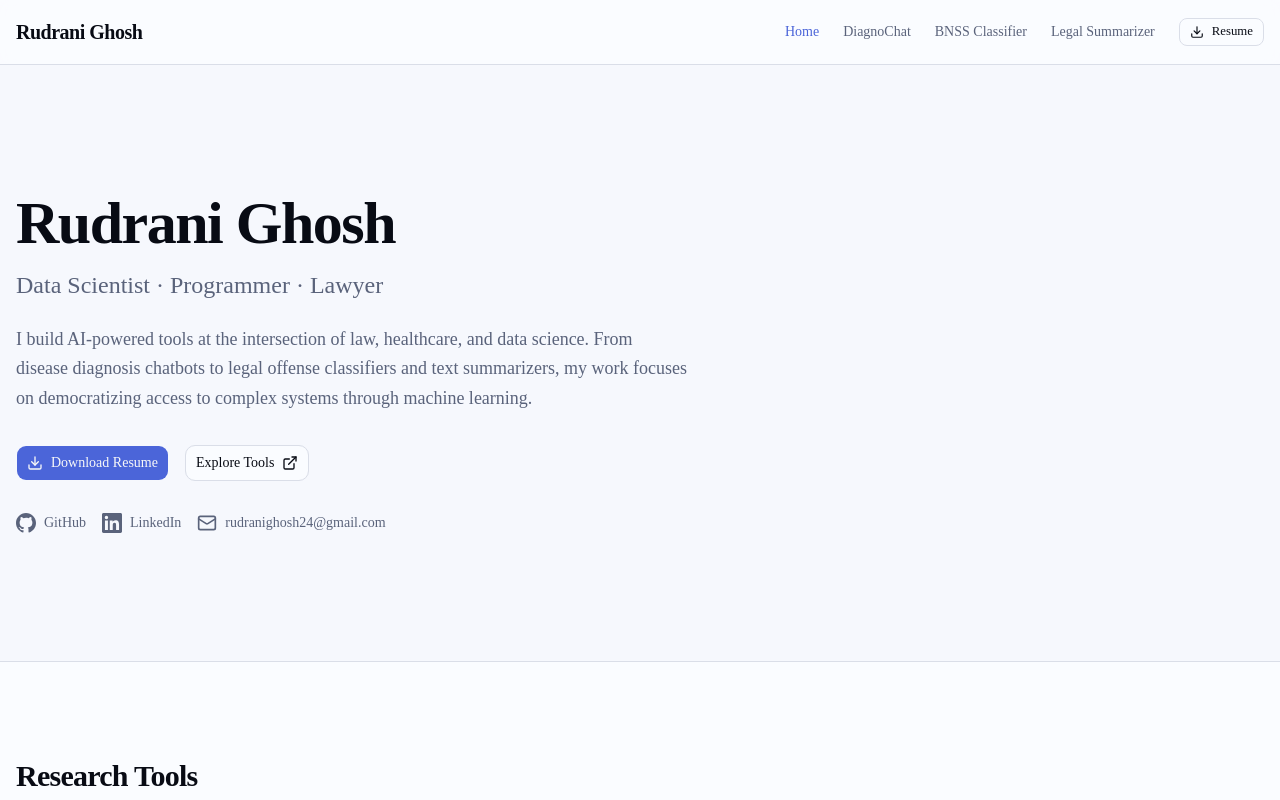
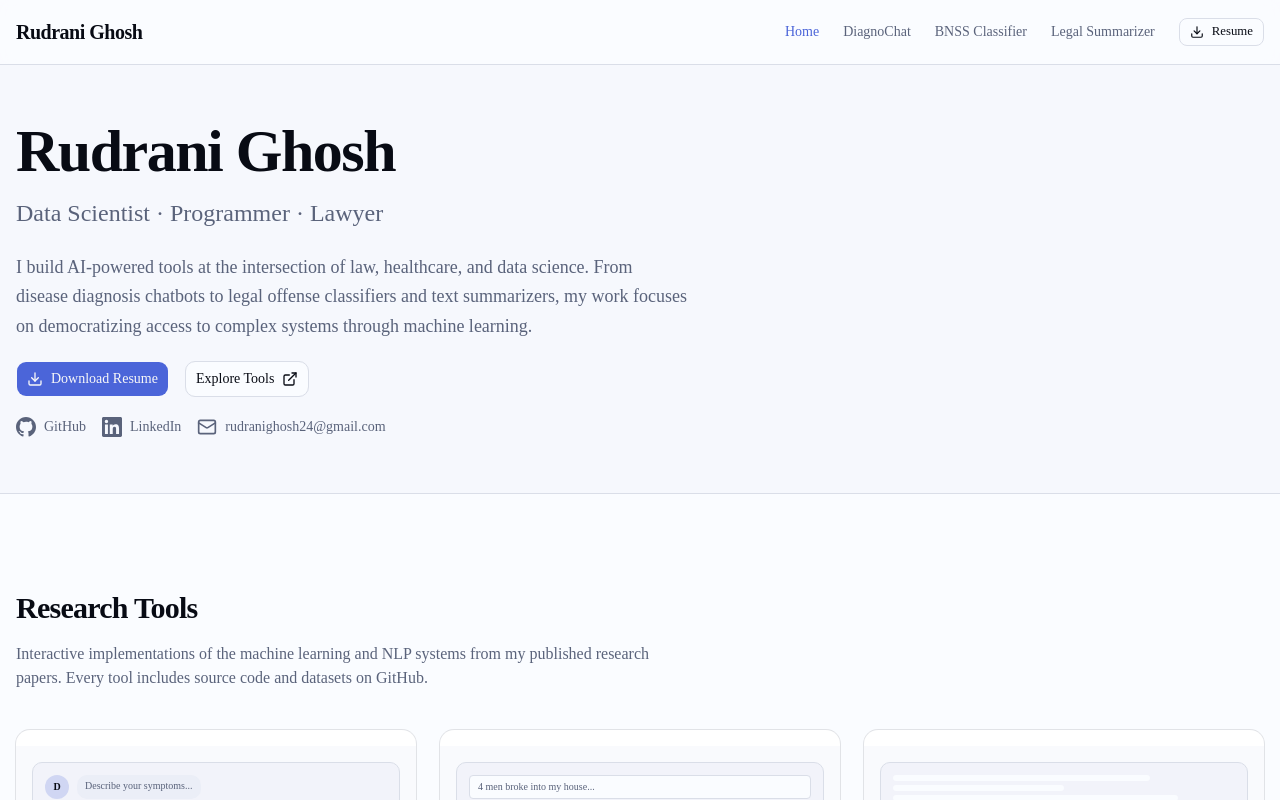
Before and after one commit to RudraniGhosh24/PortfolioProjects, a Next.js app: page / in a window 1280 px wide. Shown: the top 800 px of the page. Built offline with nearby package versions, Linux system fonts and the light colour scheme.

Commit message:
Reduce hero vertical padding to bring Research Tools above the fold

```diff
--- a/app/page.tsx
+++ b/app/page.tsx
@@ -163,7 +163,7 @@ export default function Home() {
   return (
     <div className="flex flex-col">
       {/* Hero */}
-      <section className="relative overflow-hidden border-b bg-muted/30 py-24 md:py-32">
+      <section className="relative overflow-hidden border-b bg-muted/30 py-10 md:py-14">
         <div className="container mx-auto px-4">
           <motion.div
             initial={{ opacity: 0, y: 20 }}
@@ -177,12 +177,12 @@ export default function Home() {
             <p className="text-xl md:text-2xl text-muted-foreground mb-6">
               Data Scientist · Programmer · Lawyer
             </p>
-            <p className="text-lg text-muted-foreground max-w-2xl mb-8 leading-relaxed">
+            <p className="text-lg text-muted-foreground max-w-2xl mb-5 leading-relaxed">
               I build AI-powered tools at the intersection of law, healthcare, and data science.
               From disease diagnosis chatbots to legal offense classifiers and text summarizers,
               my work focuses on democratizing access to complex systems through machine learning.
             </p>
-            <div className="flex flex-wrap gap-4 mb-8">
+            <div className="flex flex-wrap gap-4 mb-5">
               <a href="/resume.pdf" download>
                 <Button size="lg" className="gap-2">
                   <Download className="h-4 w-4" />
```
